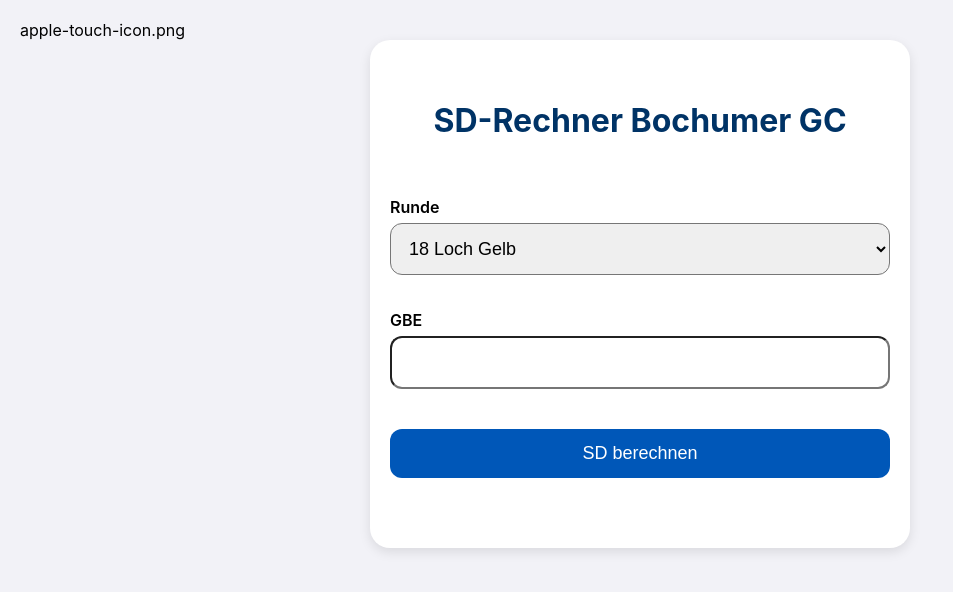
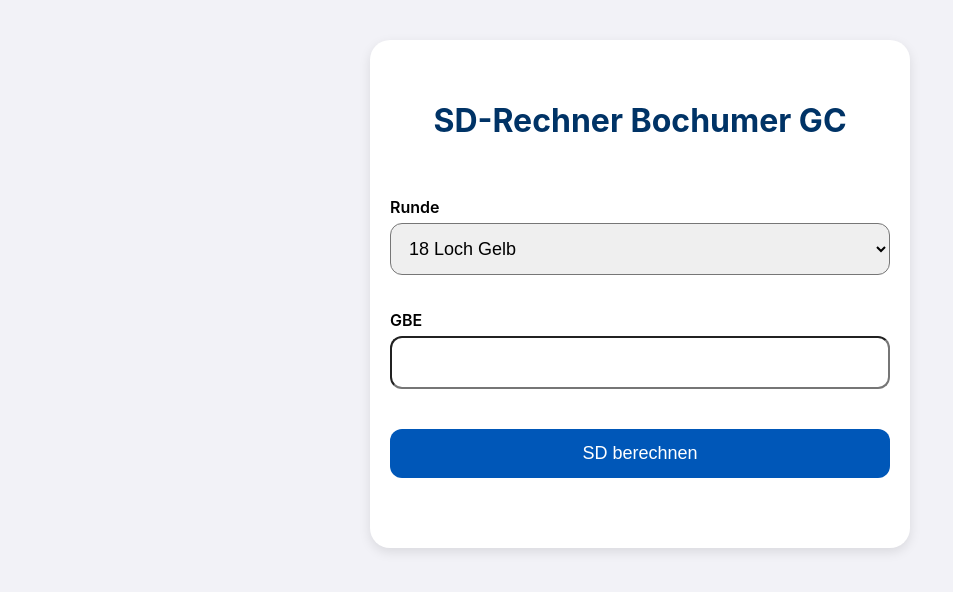
Before and after one commit to fzfvjtbt47-star/BOGC-SD, a plain HTML site: page index.html in a window 1280 px wide. Shown: the whole page, without its empty margins (0-953 px from the left). Drawn offline with Linux system fonts and the light colour scheme.

Commit message:
Update index.html

```diff
--- a/index.html
+++ b/index.html
@@ -3,7 +3,8 @@
 <head>
 <meta charset="UTF-8">
 <meta name="viewport" content="width=device-width, initial-scale=1">
-apple-touch-icon.png
+<link rel="apple-touch-icon" href="apple-touch-icon.png">
+
 <meta name="apple-mobile-web-app-title" content="BOGC SD">
 <meta name="theme-color" content="#0B5D3B">
 
```
